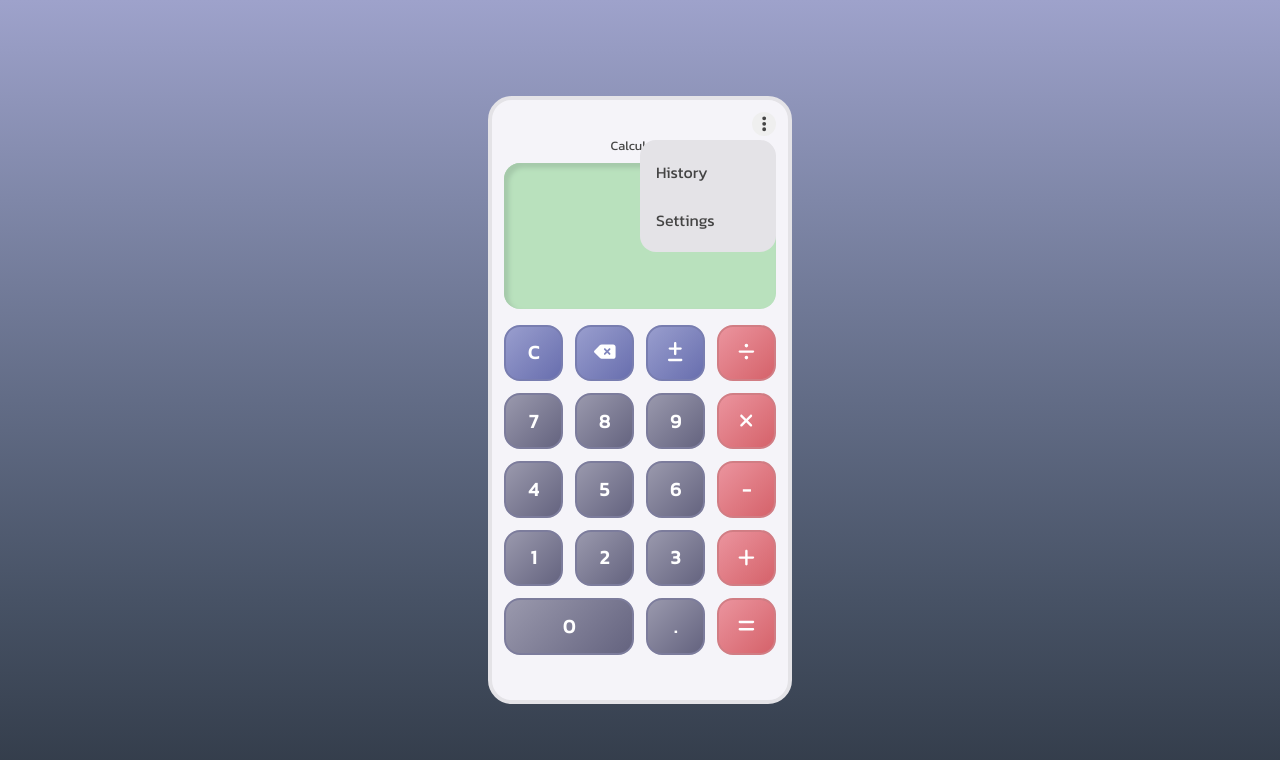
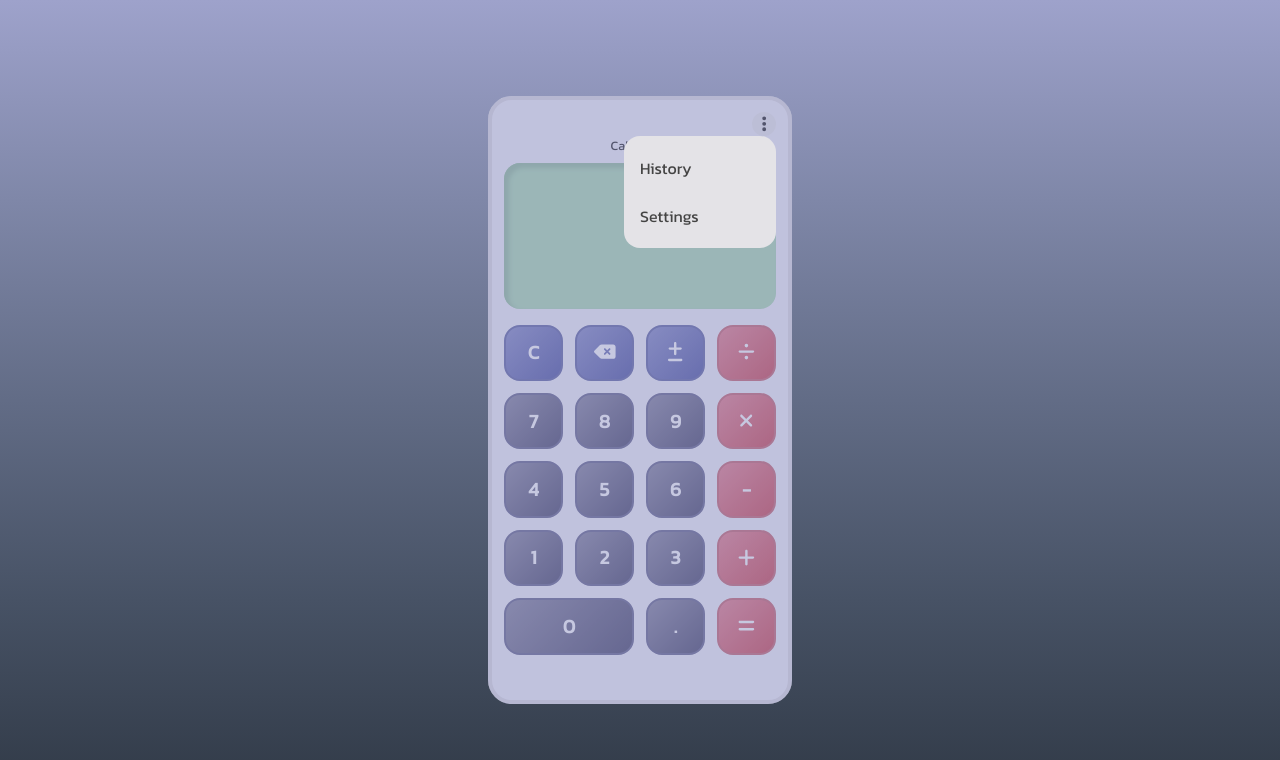
Before and after one commit to sophocles99/calculator, a React (Vite) app: page / in a window 1280 px wide. Both pictures are taken after a click on the button 764 px from the left and 124 px from the top of the page. Shown: the top 760 px of the page. Built offline with nearby package versions, Linux system fonts and the light colour scheme.

Commit message:
add overlay wrapper for Menu to prevent outside click triggering other events

```diff
--- a/src/components/Button.tsx
+++ b/src/components/Button.tsx
@@ -13,7 +13,7 @@ import {
 import styles from "../styles/Button.module.css";
 
 const icons = {
-  "back": faDeleteLeft,
+  back: faDeleteLeft,
   "+-": faPlusMinus,
   "/": faDivide,
   "*": faTimes,
@@ -31,7 +31,9 @@ export default function Button({ value, type, icon, double }: ButtonDefType) {
       className={`${styles.button} ${styles[type]} ${
         double ? styles.doubleWidth : ""
       }`}
-      onClick={() => dispatch({ type, payload: value })}
+      onClick={() => {
+        dispatch({ type, payload: value });
+      }}
     >
       {icon ? <FontAwesomeIcon icon={icons[value]} /> : value}
     </button>
--- a/src/components/Menu.tsx
+++ b/src/components/Menu.tsx
@@ -1,19 +1,38 @@
-import { Dispatch } from "react";
+import { Dispatch, MouseEvent, SetStateAction, useEffect, useRef } from "react";
 import styles from "../styles/Menu.module.css";
 
 type MenuProps = {
-  setOpenMenu: Dispatch<React.SetStateAction<boolean>>;
-  setOpenSettings: Dispatch<React.SetStateAction<boolean>>;
+  setIsMenuOpen: Dispatch<SetStateAction<boolean>>;
+  setIsSettingsOpen: Dispatch<SetStateAction<boolean>>;
 };
 
-export default function Menu({ setOpenMenu, setOpenSettings }: MenuProps) {
-  function handleSettingsClick() {
-    setOpenSettings(true);
-    setOpenMenu(false);
+export default function Menu({ setIsMenuOpen, setIsSettingsOpen }: MenuProps) {
+  const menuRef = useRef<HTMLDivElement>(null);
+
+  function handleOutsideClick(event: MouseEventInit) {
+    const e = event as unknown as MouseEvent;
+    if (menuRef.current && !menuRef.current.contains(e.target as Node)) {
+      setIsMenuOpen(false);
+    }
   }
 
+  function handleSettingsClick() {
+    setIsSettingsOpen(true);
+    setIsMenuOpen(false);
+  }
+
+  useEffect(() => {
+    setTimeout(() => {
+      document.addEventListener("click", handleOutsideClick);
+    }, 0);
+    return () => {
+      document.removeEventListener("click", handleOutsideClick);
+    };
+  }, []);
+
   return (
-    <div className={styles.menu}>
+    <div className={styles.menuOverlay}>
+      <div ref={menuRef} className={styles.menu}>
         <ul>
           <li>
             <p>History</p>
@@ -23,5 +42,6 @@ export default function Menu({ setOpenMenu, setOpenSettings }: MenuProps) {
           </li>
         </ul>
       </div>
+    </div>
   );
 }
--- a/src/components/Nav.tsx
+++ b/src/components/Nav.tsx
@@ -6,21 +6,21 @@ import { faEllipsisVertical } from "@fortawesome/free-solid-svg-icons";
 import styles from "../styles/Nav.module.css";
 
 export default function Nav() {
-  const [openMenu, setOpenMenu] = useState(false);
-  const [openSettings, setOpenSettings] = useState(false);
+  const [isMenuOpen, setIsMenuOpen] = useState(false);
+  const [isSettingsOpen, setIsSettingsOpen] = useState(false);
 
   return (
     <nav className={styles.nav}>
       <button
         className={styles.menuButton}
-        onClick={() => setOpenMenu((previous: boolean) => !previous)}
+        onClick={() => setIsMenuOpen((previous: boolean) => !previous)}
       >
         <FontAwesomeIcon icon={faEllipsisVertical} />
       </button>
-      {openMenu && (
-        <Menu setOpenMenu={setOpenMenu} setOpenSettings={setOpenSettings} />
+      {isMenuOpen && (
+        <Menu setIsMenuOpen={setIsMenuOpen} setIsSettingsOpen={setIsSettingsOpen} />
       )}
-      {openSettings && <Settings />}
+      {isSettingsOpen && <Settings />}
     </nav>
   );
 }
--- a/src/components/Settings.tsx
+++ b/src/components/Settings.tsx
@@ -1,3 +1,5 @@
+import styles from '../styles/Settings.module.css'
+
 export default function Settings () {
-  return <div></div>
+  return <div className={styles.settings}>Hello</div>
 }
--- a/src/styles/App.module.css
+++ b/src/styles/App.module.css
@@ -1,4 +1,5 @@
 .App {
+  position: relative;
   width: 19rem;
   height: 38rem;
   padding: 0.75rem;
--- a/src/styles/Menu.module.css
+++ b/src/styles/Menu.module.css
@@ -1,6 +1,17 @@
+.menuOverlay {
+  position: absolute;
+  top: -0.25rem;
+  left: -0.25rem;
+  width: 19rem;
+  height: 38rem;
+  border-radius: 1.5rem;
+  background-color: #686eae60;
+}
+
 .menu {
   position: absolute;
-  top: 1.75rem;
+  top: 2.5rem;
+  right: 1rem;
   width: 50%;
   padding: 0.5rem 1rem;
   border-radius: 1rem;
--- a/src/styles/Nav.module.css
+++ b/src/styles/Nav.module.css
@@ -1,5 +1,4 @@
 .nav {
-  position: relative;
   display: flex;
   justify-content: flex-end;
 }
--- /dev/null
+++ b/src/styles/Settings.module.css
@@ -0,0 +1,10 @@
+.settings {
+  position: absolute;
+  top: 0;
+  left: 0;
+  width: 250px;
+  height: 100vh;
+  padding: 0.5rem 1rem;
+  border-radius: 1rem;
+  background-color: green;
+}
```
Lines whose indentation alone changed are shown as unchanged.
